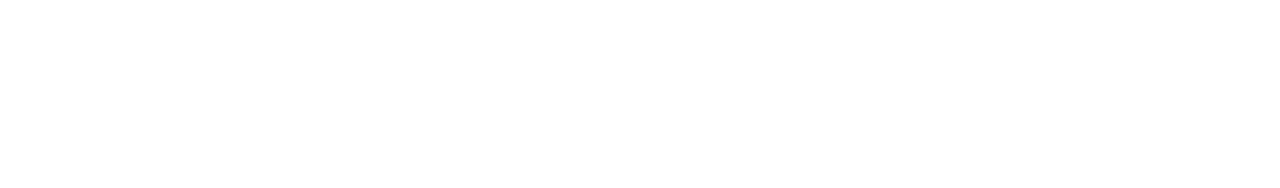
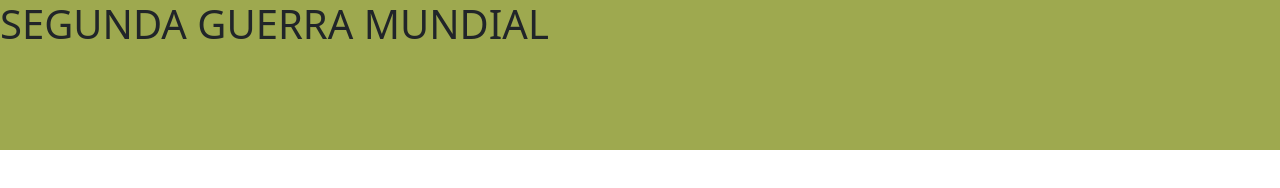
Before and after one commit to patoet36/TP-Final-Campenni-Corti-Lentino-Dominguez-Silva, a plain HTML site: page index.html in a window 1280 px wide. Drawn offline with nearby package versions, Linux system fonts and the light colour scheme.

Commit message:
arranque el header

```diff
--- a/css/index.css
+++ b/css/index.css
@@ -0,0 +1,16 @@
+*{
+    margin: 0;
+    padding: 0;
+}
+
+header{
+    width: 100%;
+    height: 150px;
+    background-color: #9EA94F ;
+}
+
+.headerSup{
+    display: flex;
+    flex-direction: row;
+    align-items: center;
+}
--- a/index.html
+++ b/index.html
@@ -13,7 +13,7 @@
 
     <header>
         <div class="headerSup">
-
+            <h1>SEGUNDA GUERRA MUNDIAL</h1>
         </div>
     </header>
 
```
